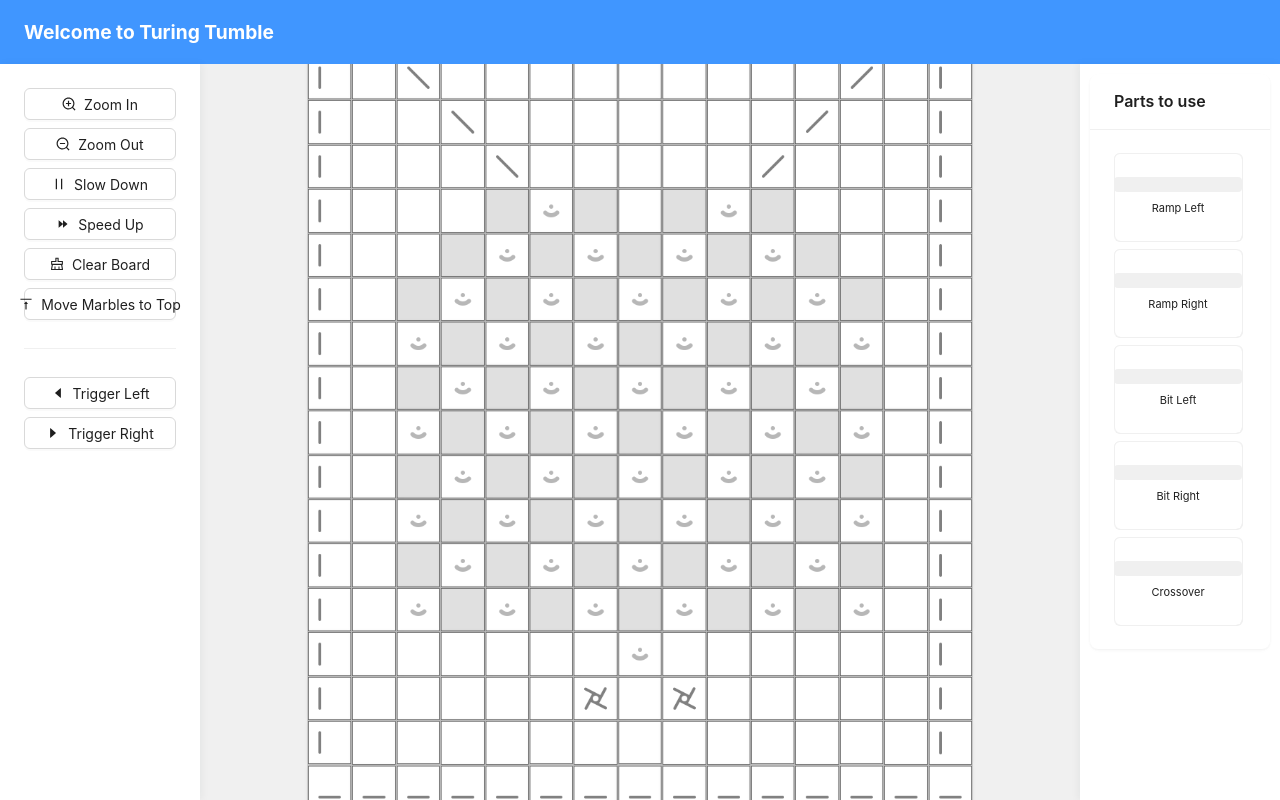
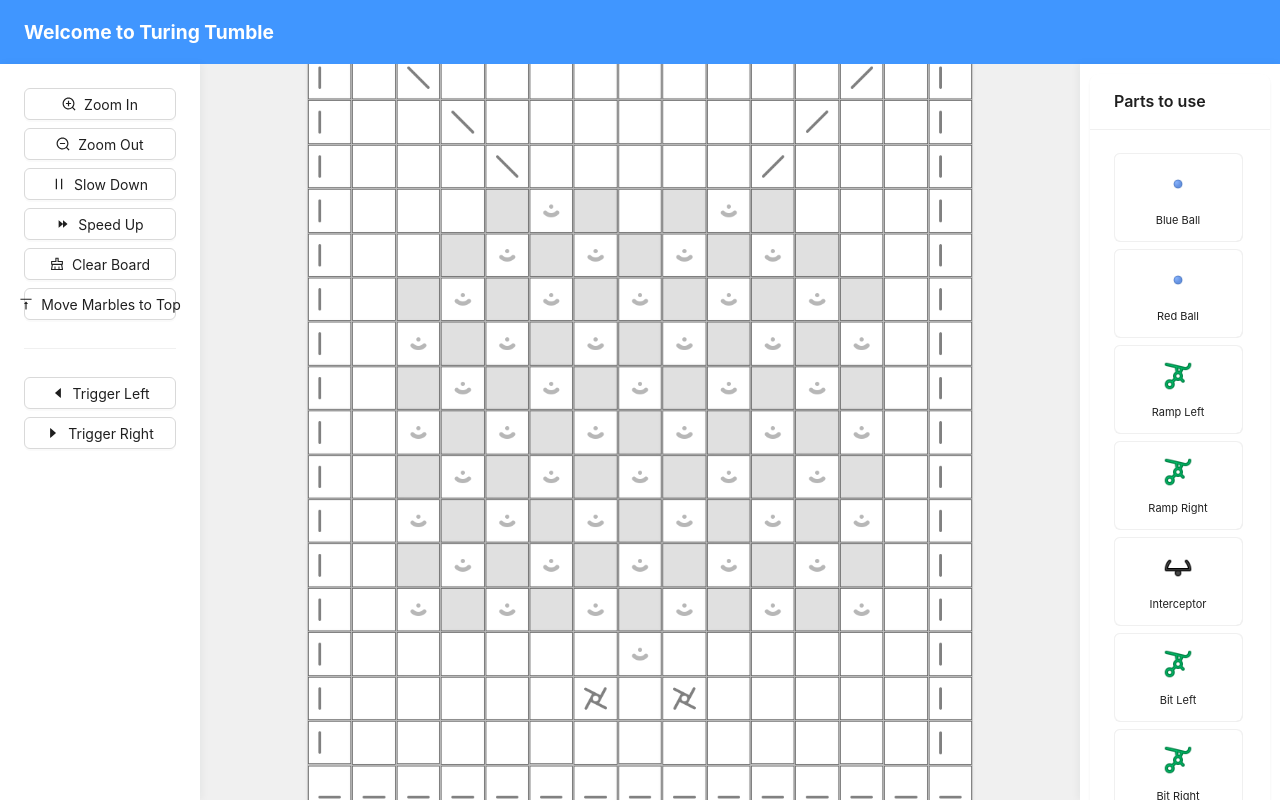
Before and after one commit to theol-tuc/TTGD, a React (Create React App) app in the folder TTG_Frontend/app/: page / in a window 1280 px wide. Built offline with nearby package versions, Linux system fonts and the light colour scheme.

Commit message:
part pictures

```diff
--- a/TTG_Frontend/app/src/ui/partsPanel.tsx
+++ b/TTG_Frontend/app/src/ui/partsPanel.tsx
@@ -1,15 +1,17 @@
 import React from 'react';
 import { Card, Space, Typography } from 'antd';
-import { ItemType } from '../parts/constants';
+import { ItemType, IMAGE_FILENAMES } from '../parts/constants';
 
 const { Title } = Typography;
 
 const partItems = [
+    { type: ItemType.BallBlue, name: 'Blue Ball' },
+    { type: ItemType.BallRed, name: 'Red Ball' },
     { type: ItemType.RampLeft, name: 'Ramp Left' },
     { type: ItemType.RampRight, name: 'Ramp Right' },
     //{ type: ItemType.Gear, name: 'Gear' },
     //{ type: ItemType.GearBit, name: 'Gear Bit' },
-    //{ type: ItemType.Interceptor, name: 'Interceptor' },
+    { type: ItemType.Intercept, name: 'Interceptor' },
     { type: ItemType.BitLeft, name: 'Bit Left' },
     { type: ItemType.BitRight, name: 'Bit Right' },
     //{ type: ItemType.Gearbox, name: 'Gearbox' },
@@ -40,13 +42,15 @@ export const PartsPanel: React.FC = () => {
                                 borderRadius: '6px',
                                 overflow: "hidden"}}
                             onClick={() => handlePartClick(part.type)}>
-                            <div style={{
-                                width: '10vw',
-                                height: '10vh',
-                                backgroundColor: '#f0f0f0',
-                                borderRadius: '4px',
-                                marginBottom: '8px'}} />
-                            <span style={{ fontSize: '11px' }}>{part.name}</span>
+                            <img
+                                src={IMAGE_FILENAMES[part.type]}
+                                alt={part.name}
+                                style={{
+                                    width: '40px',
+                                    height: '40px',
+                                    objectFit: 'contain',
+                                    marginBottom: '8px'}}/>
+                            <span style={{fontSize: '11px'}}>{part.name}</span>
                         </Card.Grid>
                     ))}
                 </Space>
```
